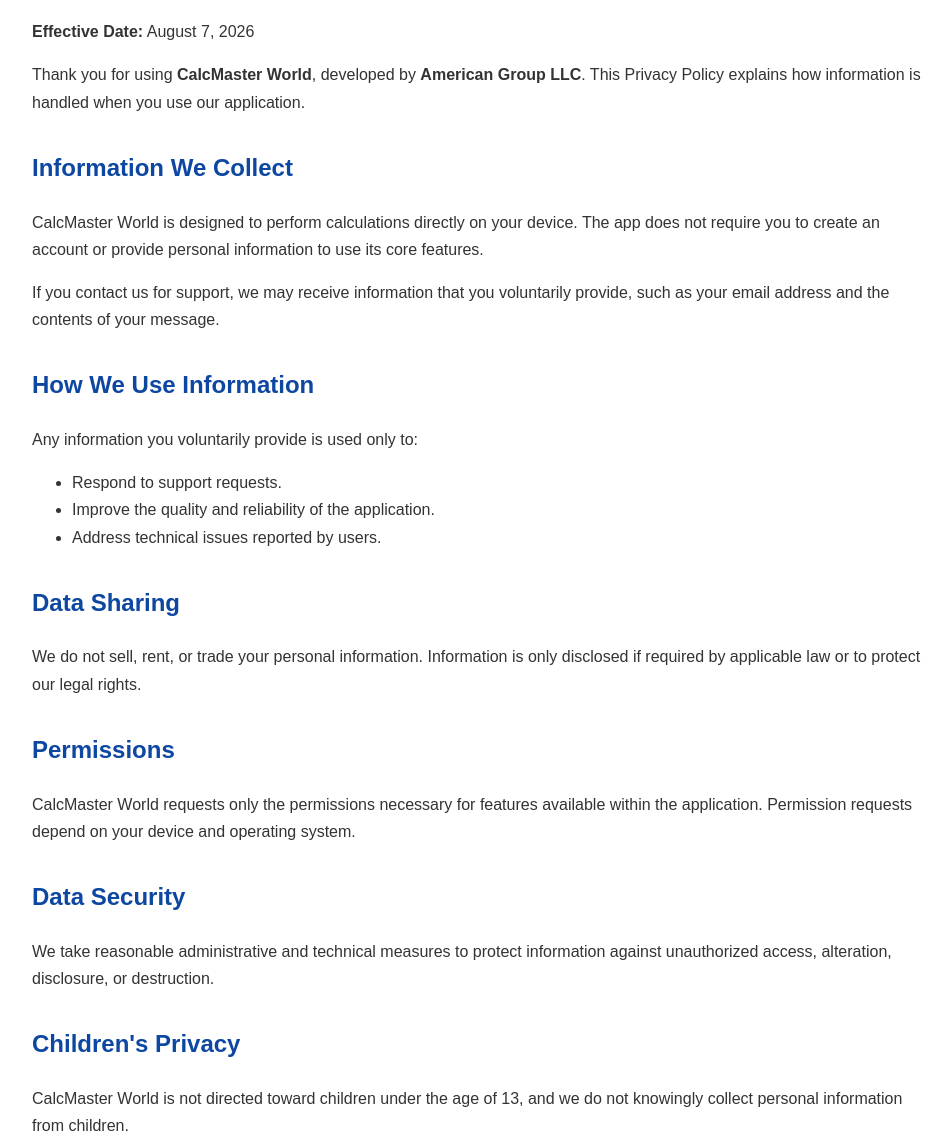
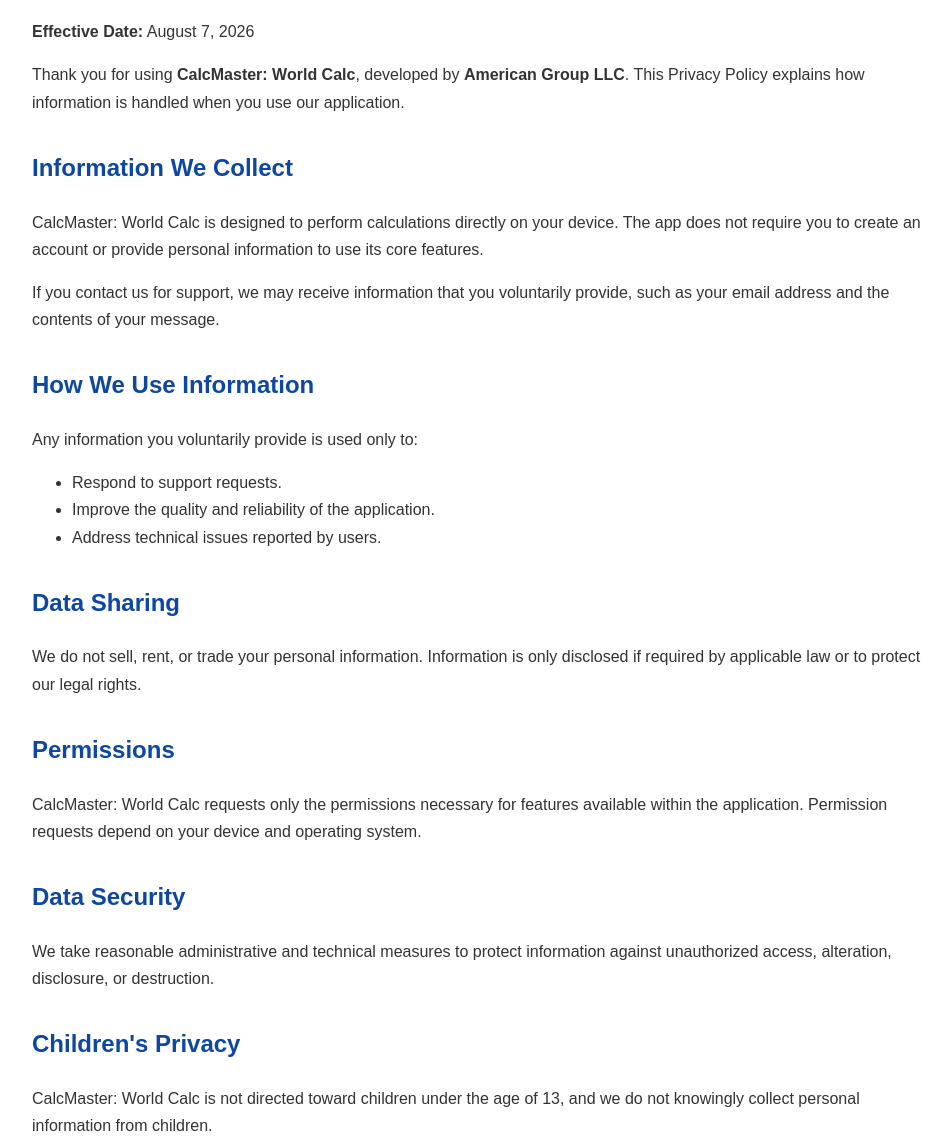
Before and after one commit to AmericanGroupLLC/AmericanGroupLLC.github.io, a website: page policy/calcmaster/calcmaster-world-ios-index.html in a window 1280 px wide. Shown: the part 159-1300 px from the top of the page, without its empty margins (158-1109 px from the left). Drawn offline with Linux system fonts and the light colour scheme.

Commit message:
Update calcmaster-world-ios-index.html

```diff
--- a/policy/calcmaster/calcmaster-world-ios-index.html
+++ b/policy/calcmaster/calcmaster-world-ios-index.html
@@ -3,7 +3,7 @@
 <head>
 <meta charset="UTF-8">
 <meta name="viewport" content="width=device-width, initial-scale=1.0">
-<title>CalcMaster World Privacy Policy | American Group LLC</title>
+<title>CalcMaster: World Calc Privacy Policy | American Group LLC</title>
 
 <style>
 body{
@@ -54,14 +54,14 @@
 <p><strong>Effective Date:</strong> August 7, 2026</p>
 
 <p>
-Thank you for using <strong>CalcMaster World</strong>, developed by <strong>American Group LLC</strong>.
+Thank you for using <strong>CalcMaster: World Calc</strong>, developed by <strong>American Group LLC</strong>.
 This Privacy Policy explains how information is handled when you use our application.
 </p>
 
 <h2>Information We Collect</h2>
 
 <p>
-CalcMaster World is designed to perform calculations directly on your device.
+CalcMaster: World Calc is designed to perform calculations directly on your device.
 The app does not require you to create an account or provide personal information to use its core features.
 </p>
 
@@ -89,7 +89,7 @@
 <h2>Permissions</h2>
 
 <p>
-CalcMaster World requests only the permissions necessary for features available within the application. Permission requests depend on your device and operating system.
+CalcMaster: World Calc requests only the permissions necessary for features available within the application. Permission requests depend on your device and operating system.
 </p>
 
 <h2>Data Security</h2>
@@ -101,7 +101,7 @@
 <h2>Children's Privacy</h2>
 
 <p>
-CalcMaster World is not directed toward children under the age of 13, and we do not knowingly collect personal information from children.
+CalcMaster: World Calc is not directed toward children under the age of 13, and we do not knowingly collect personal information from children.
 </p>
 
 <h2>Third-Party Services</h2>
```
